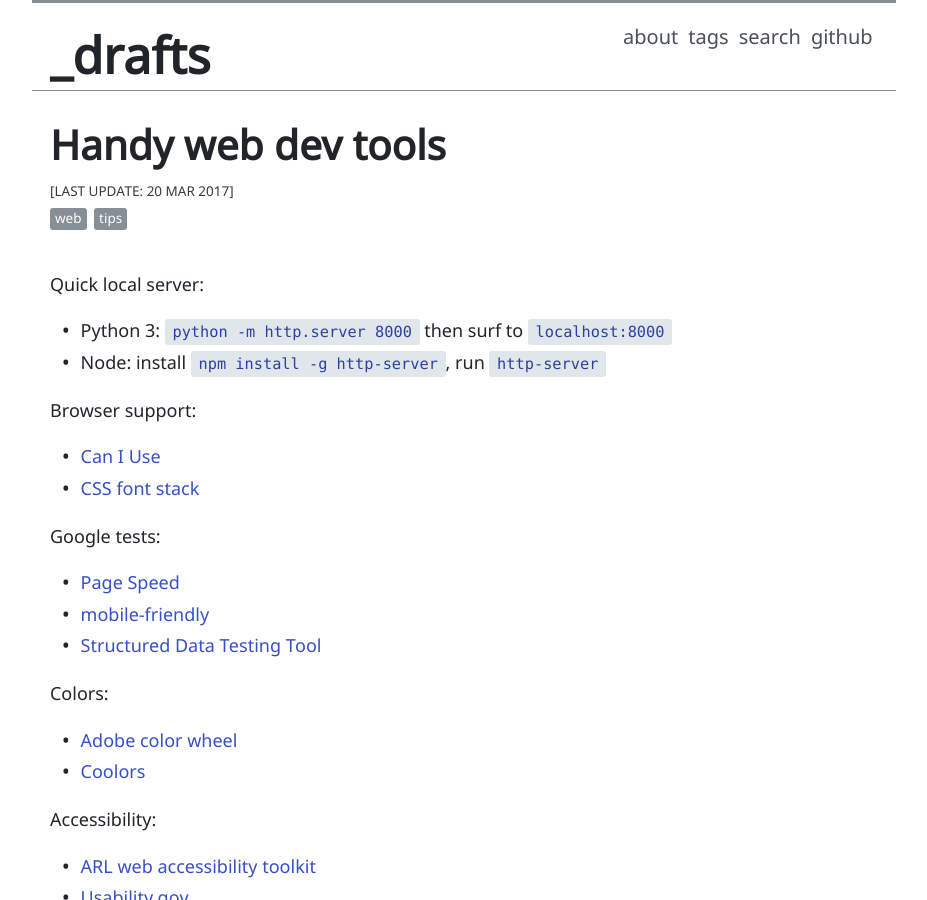
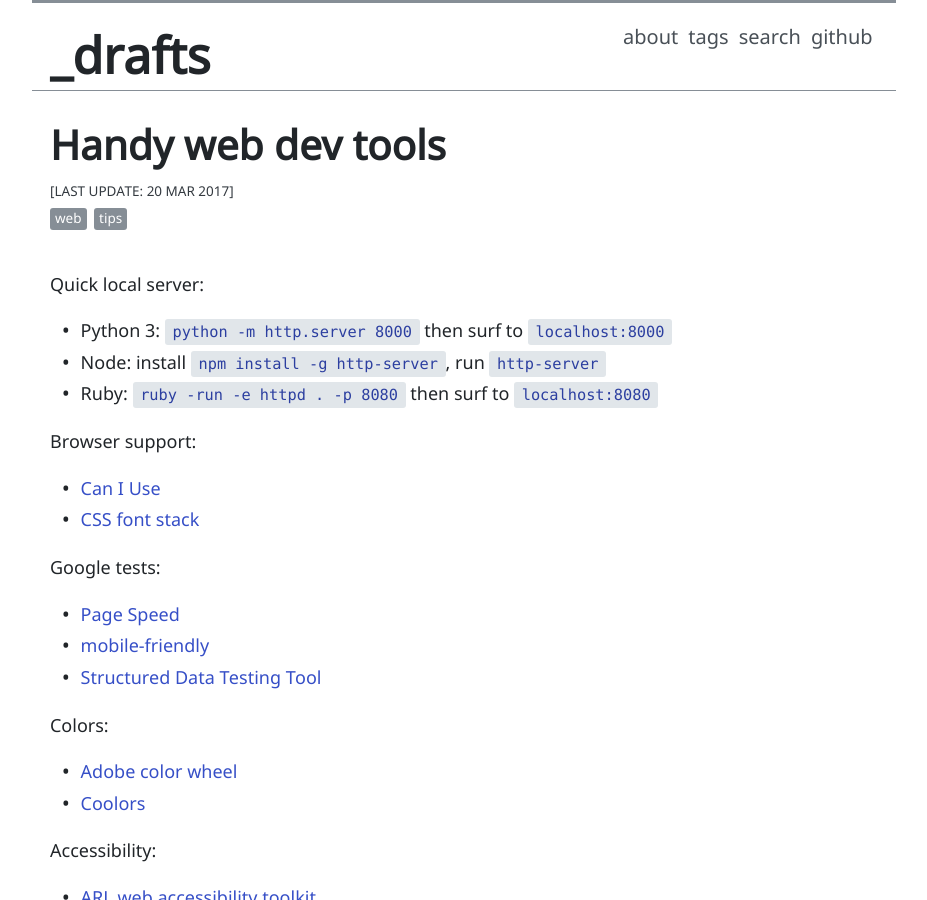
Before and after one commit to evanwill/_drafts, a Jekyll site: the page built from _notes/web-dev.md, in a window 1280 px wide and 900 px high. Shown: the whole window, without its empty margins (176-1103 px from the left). Built offline with Jekyll 4.4.1, drawn with Linux system fonts in a browser that asks for light colours.

Commit message:
add ruby server

```diff
--- a/_notes/web-dev.md
+++ b/_notes/web-dev.md
@@ -8,6 +8,7 @@ date: 2017-03-20
 Quick local server:
 - Python 3: `python -m http.server 8000` then surf to `localhost:8000`
 - Node: install `npm install -g http-server`, run `http-server`
+- Ruby: `ruby -run -e httpd . -p 8080` then surf to `localhost:8080`
 
 Browser support:
 - [Can I Use](http://caniuse.com/)
```
